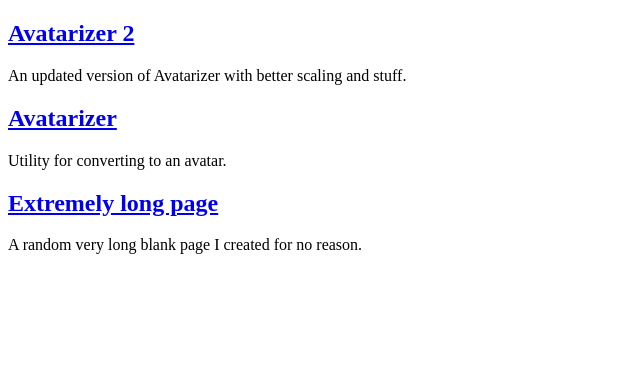
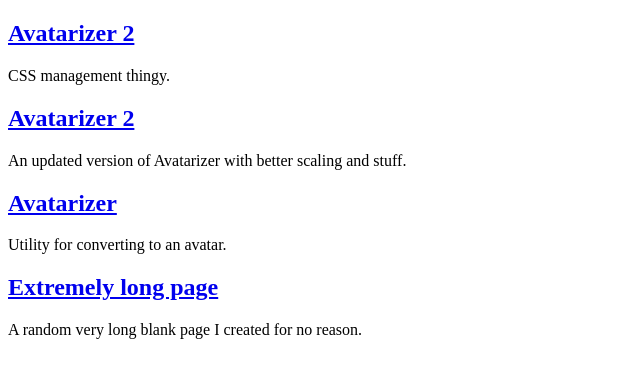
Before and after one commit to EpicCakeKing/epiccakeking.github.io, a plain HTML site: page index.html in a window 1280 px wide. Shown: the whole page, without its empty margins (0-640 px from the left). Drawn offline with Linux system fonts and the light colour scheme.

Commit message:
Add to index

```diff
--- a/index.html
+++ b/index.html
@@ -5,6 +5,7 @@
     <title>epiccakeking.github.io</title>
   </head>
   <body>
+    <p><h2><a href='/css-manager/index.html'>Avatarizer 2</a></h2>CSS management thingy.</p>
     <p><h2><a href='/avatarizer2.html'>Avatarizer 2</a></h2>An updated version of Avatarizer with better scaling and stuff.</p>
     <p><h2><a href='/avatarizer.html'>Avatarizer</a></h2> Utility for converting to an avatar.</p>
     <p><h2><a href='/extremely-long-page/long.svg'>Extremely long page</a></h2> A random very long blank page I created for no reason.</p>
```
